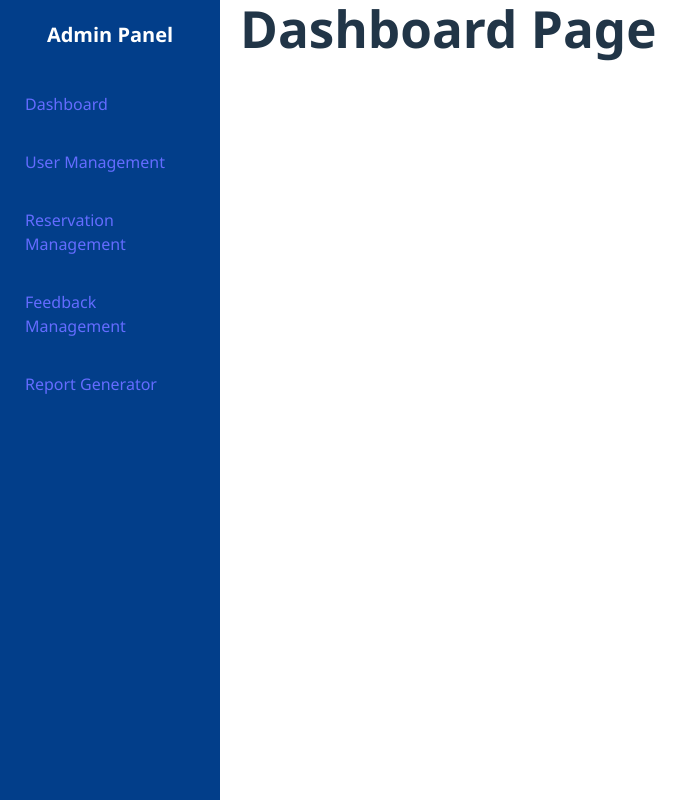
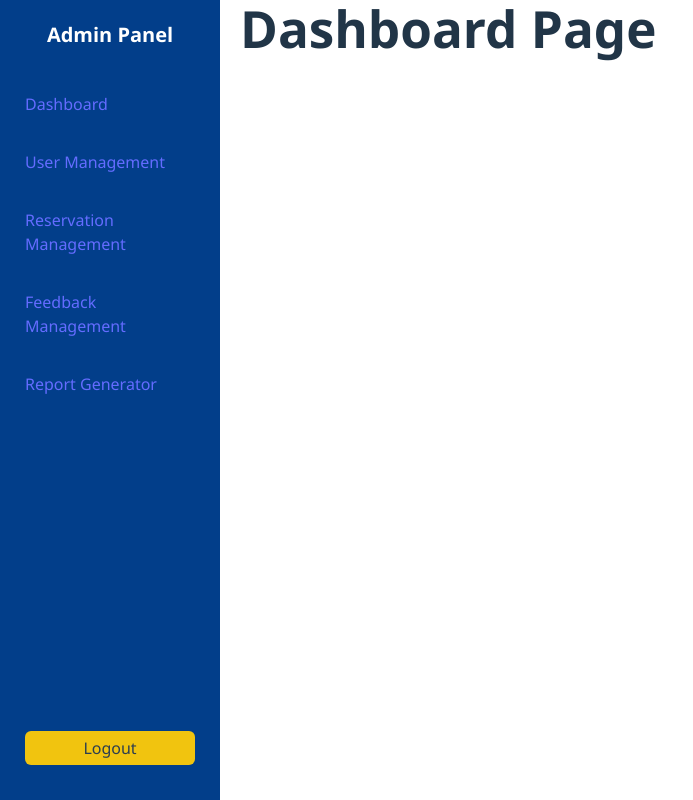
Before and after one commit to Rmoomi/Final_CapstoneProject, a React (Vite) app in the folder frontend_react/: page /admin in a window 1280 px wide. Shown: the whole page, without its empty margins (0-693 px from the left). Built offline with nearby package versions, Linux system fonts and the light colour scheme.

Commit message:
ADD LOGOUT TO ADMIN SIDE BAR WITH CONFIRMATION MODAL

```diff
--- a/frontend_react/src/components/AdminFiles/Admin.jsx
+++ b/frontend_react/src/components/AdminFiles/Admin.jsx
@@ -1,8 +1,16 @@
-import { Link, Outlet } from "react-router-dom";
+import { Link, Outlet, useNavigate } from "react-router-dom";
+import { useState } from "react";
 import "../admin_css/Admin.css";
 
 function Admin() {
+  const [showModal, setShowModal] = useState(false);
+  const navigate = useNavigate();
+  const handleLogout = () => {
+    localStorage.removeItem("admin"); // or "user", depending on your storage key
+    navigate("/"); // redirect to login page
+  };
   return (
+    <>
       <div className="admin-layout">
         {/* Sidebar Navigation */}
         <div className="sidebar">
@@ -24,11 +32,37 @@ function Admin() {
               <li>Report Generator</li>
             </Link>
           </ul>
+          <div className="logout-section">
+            <button className="logout-btn" onClick={() => setShowModal(true)}>
+              Logout
+            </button>
           </div>
+        </div>
+
         <Outlet />
         {/* Main Content */}
         <div className="admin-container"></div>
       </div>
+      {showModal && (
+        <div className="modal-overlay">
+          <div className="modal">
+            <h3>Confirm Logout</h3>
+            <p>Are you sure you want to log out?</p>
+            <div className="modal-actions">
+              <button onClick={handleLogout} className="confirm-btn">
+                Logout
+              </button>
+              <button
+                onClick={() => setShowModal(false)}
+                className="cancel-btn"
+              >
+                Cancel
+              </button>
+            </div>
+          </div>
+        </div>
+      )}
+    </>
   );
 }
 
--- a/frontend_react/src/components/NavLayout.jsx
+++ b/frontend_react/src/components/NavLayout.jsx
@@ -155,7 +155,7 @@ function NavLayout() {
             <h3>Are you sure you want to logout?</h3>
             <div className="modal-actions">
               <button onClick={handleLogout} className="confirm-btn">
-                Yes, Logout
+                Logout
               </button>
               <button
                 onClick={() => setShowModal(false)}
--- a/frontend_react/src/components/admin_css/Admin.css
+++ b/frontend_react/src/components/admin_css/Admin.css
@@ -4,6 +4,69 @@
   width: 1000px;
   margin-left: 200px;
   min-height: 100vh;
+}
+.logout-section {
+  margin-top: auto;
+  padding: 15px;
+}
+
+.logout-btn {
+  width: 100%;
+  padding: 10px;
+  background: #d9534f;
+  color: white;
+  border: none;
+  border-radius: 6px;
+  cursor: pointer;
+}
+
+.logout-btn:hover {
+  background: #c9302c;
+}
+
+/* Modal styles */
+.modal-overlay {
+  position: fixed;
+  top: 0;
+  left: 0;
+  width: 100%;
+  height: 100%;
+  background: rgba(0, 0, 0, 0.5);
+  display: flex;
+  justify-content: center;
+  align-items: center;
+}
+
+.modal {
+  background: white;
+  padding: 20px;
+  border-radius: 10px;
+  width: 300px;
+  text-align: center;
+}
+
+.modal-actions {
+  margin-top: 20px;
+  display: flex;
+  justify-content: space-around;
+}
+
+.confirm-btn {
+  background: #d9534f;
+  color: white;
+  padding: 8px 15px;
+  border: none;
+  border-radius: 5px;
+  cursor: pointer;
+}
+
+.cancel-btn {
+  background: #6c757d;
+  color: white;
+  padding: 8px 15px;
+  border: none;
+  border-radius: 5px;
+  cursor: pointer;
 }
 
 /* Sidebar */
```
Lines whose indentation alone changed are shown as unchanged.
